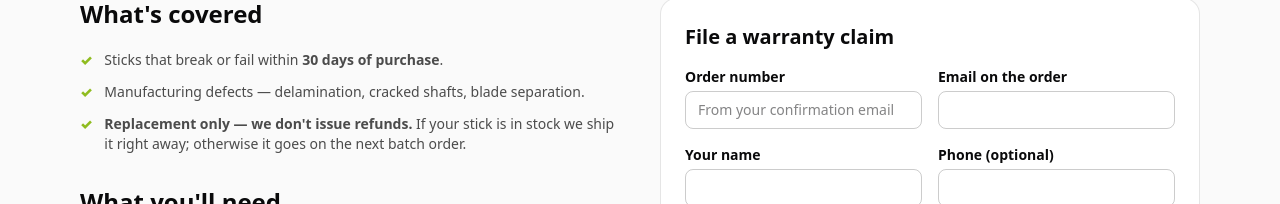
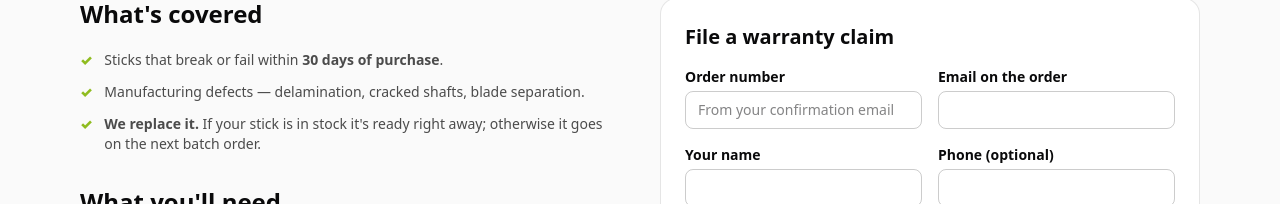
Before and after one commit to acorn1sh1/stlhockeysticks, a Next.js app: page /warranty in a window 1280 px wide. Shown: the part 411-615 px from the top of the page. Built offline with nearby package versions, Linux system fonts and the light colour scheme; no server answers.

Commit message:
warranty: soften copy - replacement framing, drop no-refund wording

```diff
--- a/app/how-it-works/page.tsx
+++ b/app/how-it-works/page.tsx
@@ -23,7 +23,7 @@ const faqs = [
   },
   {
     q: "What if a stick is defective or breaks?",
-    a: "Every stick is covered for 30 days from purchase. If one breaks or fails, file a claim on our Warranty page with your order number and photos of the break plus the manufacturing info on the shaft. Approved claims get a replacement stick — from stock if we have it, otherwise on the next batch. We don't issue refunds. No hassle, no interrogation.",
+    a: "Every stick is covered for 30 days from purchase. If one breaks or fails, file a claim on our Warranty page with your order number and photos of the break plus the manufacturing info on the shaft. Approved claims get a replacement stick — from stock if we have it, otherwise on the next batch. No hassle, no interrogation.",
   },
   {
     q: "Do I need an account?",
--- a/app/warranty/page.tsx
+++ b/app/warranty/page.tsx
@@ -39,9 +39,8 @@ export default function WarrantyPage() {
               <li className="flex gap-3">
                 <span className="font-black text-volt-dark">✓</span>
                 <span>
-                  <strong>Replacement only — we don&apos;t issue refunds.</strong> If your
-                  stick is in stock we ship it right away; otherwise it goes on the next
-                  batch order.
+                  <strong>We replace it.</strong> If your stick is in stock it&apos;s ready
+                  right away; otherwise it goes on the next batch order.
                 </span>
               </li>
             </ul>
```
